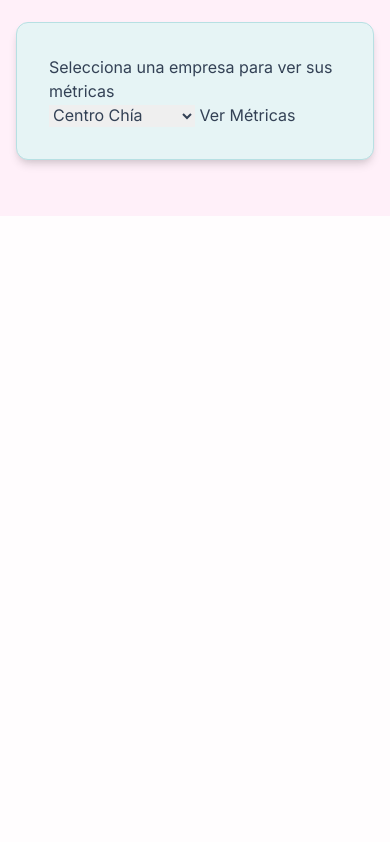
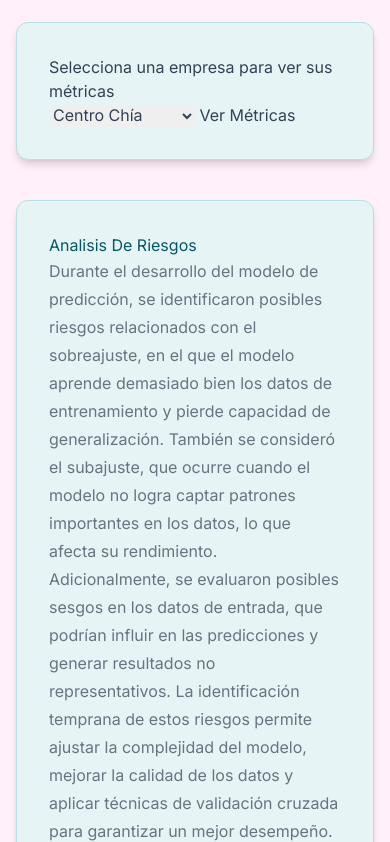
Before and after one commit to lawiwi/ExploraChia, a Flask app: page /Chia/Acercade/EvaluacionModelo in a window 390 px wide. Shown: the part 1996-2838 px from the top of the page. Before the commit the page ends 2212 px from the top, so only its background shows below. Run offline with Flask 3, Linux system fonts and the light colour scheme; parts of the project's set-up code (start-up, migrations or seed data) failed here and were passed over; some libraries are stand-ins or nearby versions.

Commit message:
Analisis de Riesgos

```diff
--- a/Templates/Machine/EvaluacionModelo.html
+++ b/Templates/Machine/EvaluacionModelo.html
@@ -236,6 +236,7 @@
             <nav>
                 <ul class="space-y-1">
                     <li><a href="#metricas-desempeño" class="nav-link">1.Metricas de Desempeño</a></li>
+                    <li><a href="#analisis-riesgos" class="nav-link">2.Analisis de Riesgos</a></li>
                 </ul>
             </nav>
         </aside>
@@ -278,6 +279,23 @@
                         </form>
                     </div>
                 </div>
+            </section>
+
+            <section id="analisis-riesgos" class="content-card pastel-sky">
+                <div class="flex flex-col md:flex-row items-start md:items-center gap-x-6">
+                    <div class="md:w-2/3 text-content">
+                        <h2 class="section-title">Analisis De Riesgos</h2>
+                        <p>
+                            Durante el desarrollo del modelo de predicción, se identificaron posibles riesgos relacionados con el sobreajuste, en el que el modelo aprende demasiado bien los datos de entrenamiento y pierde capacidad de generalización. También se consideró el subajuste, que ocurre cuando el modelo no logra captar patrones importantes en los datos, lo que afecta su rendimiento. Adicionalmente, se evaluaron posibles sesgos en los datos de entrada, que podrían influir en las predicciones y generar resultados no representativos. La identificación temprana de estos riesgos permite ajustar la complejidad del modelo, mejorar la calidad de los datos y aplicar técnicas de validación cruzada para garantizar un mejor desempeño.
+                        </p>
+                    </div>
+                    <div class="image-placeholder-container md:w-1/3">
+                        <div class="image-placeholder">
+
+                         <img src="https://encrypted-tbn0.gstatic.com/images?q=tbn:ANd9GcSflIAWXBQCy1S3RHfvyvrQQqTIBP_TWtSgZA&s"
+                         alt="">
+                        </div>
+                    </div>
             </section>
         </main>
     </div>
```
